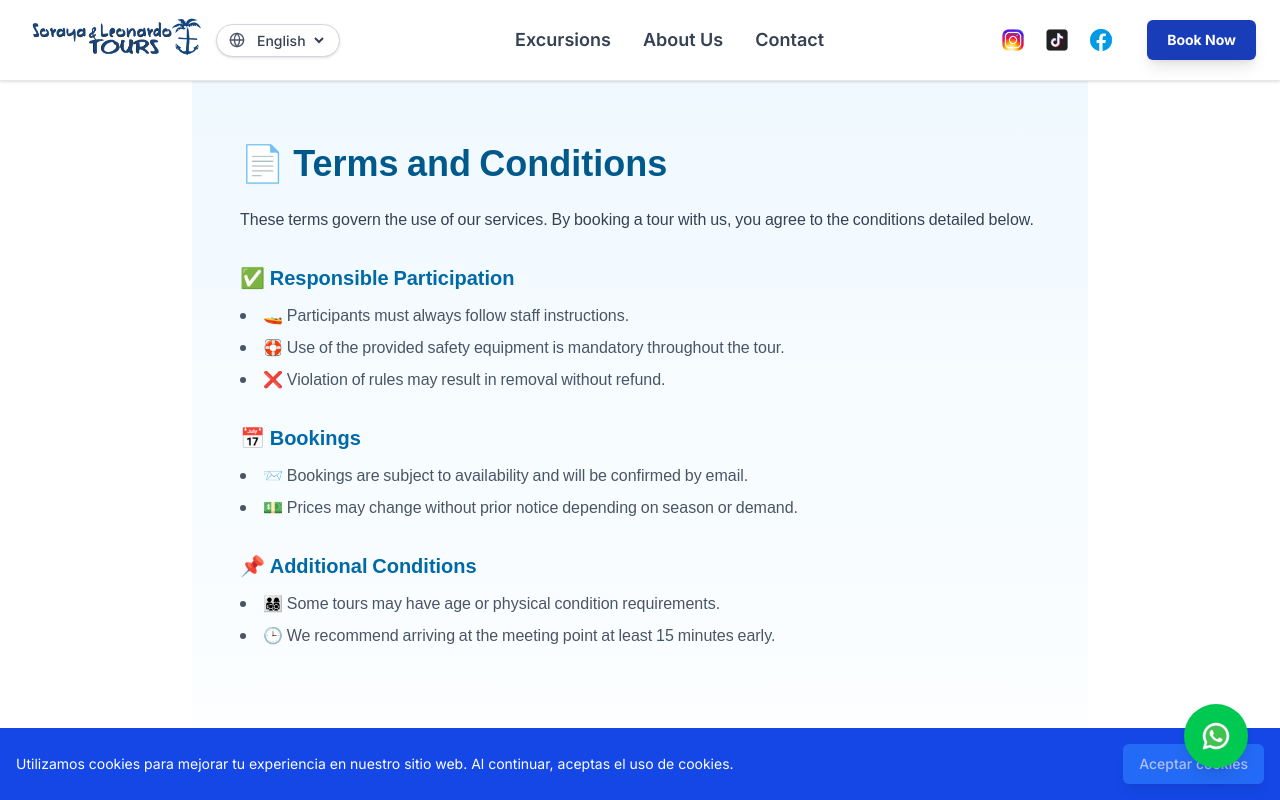
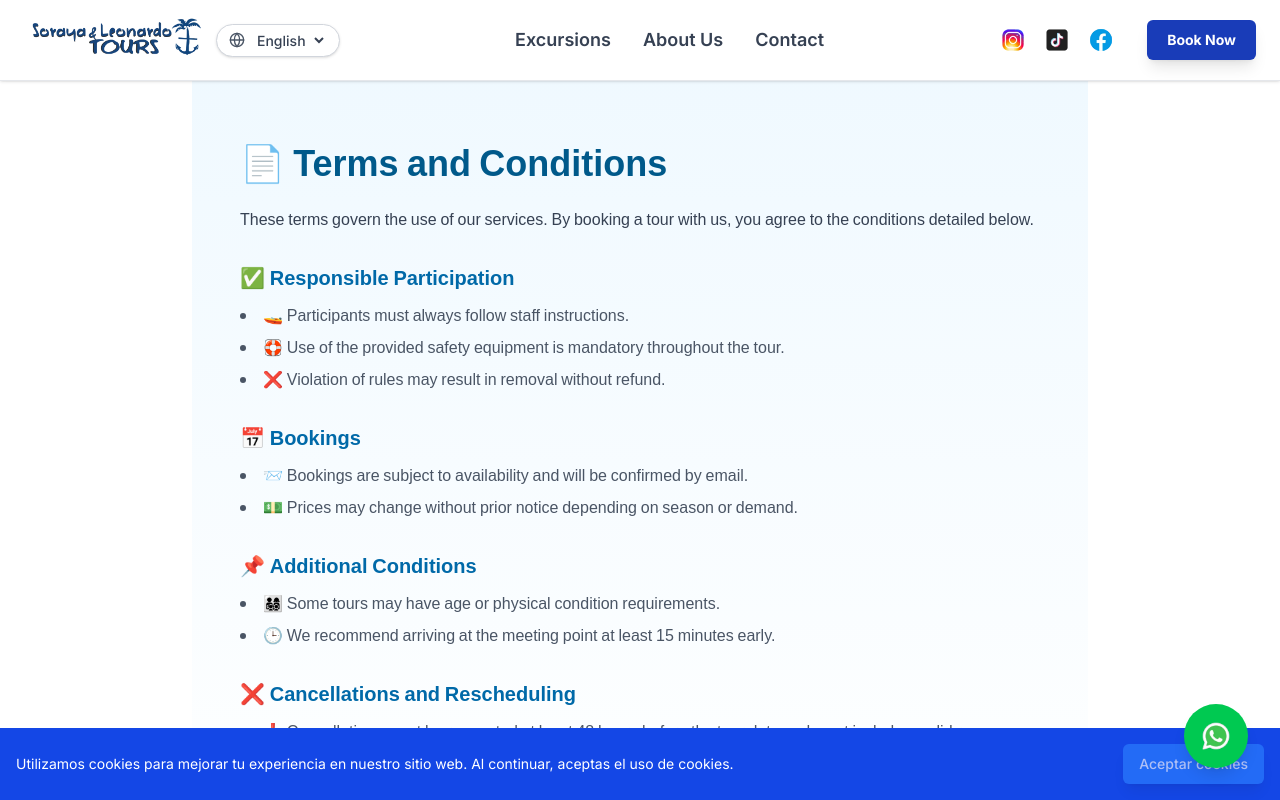
Before and after one commit to ItachiRD26/sorayayleonardotours, a Next.js app: page /en/terms-conditions in a window 1280 px wide. Shown: the top 800 px of the page. Built offline with nearby package versions, Linux system fonts and the light colour scheme.

Commit message:
Update: Adding more terms and conditions

```diff
--- a/src/app/[locale]/terms-conditions/page.tsx
+++ b/src/app/[locale]/terms-conditions/page.tsx
@@ -28,7 +28,7 @@ export default function TermsPage() {
         </ul>
       </section>
 
-      <section>
+      <section className="mb-8">
         <h2 className="text-xl font-semibold text-sky-700 mb-3">{t("additional-title")}</h2>
         <ul className="list-disc list-inside text-gray-600 space-y-2">
           {t.raw("additional-list").map((item: string, idx: number) => (
@@ -36,6 +36,16 @@ export default function TermsPage() {
           ))}
         </ul>
       </section>
+
+  <section>
+  <h2 className="text-xl font-semibold text-sky-700 mb-3">{t("cancellations-title")}</h2>
+  <ul className="list-disc list-inside text-gray-600 space-y-2">
+    {t.raw("cancellations-list").map((item: string, idx: number) => (
+      <li key={idx}>{item}</li>
+    ))}
+  </ul>
+</section>
+
     </div>
   )
 }
--- a/src/messages/en.json
+++ b/src/messages/en.json
@@ -346,7 +346,12 @@
   "additional-list": [
     "👨‍👩‍👧‍👦 Some tours may have age or physical condition requirements.",
     "🕒 We recommend arriving at the meeting point at least 15 minutes early."
-  ]
+  ],
+  "cancellations-title": "❌ Cancellations and Rescheduling",
+  "cancellations-list": [
+  "❗ Cancellations must be requested at least 48 hours before the tour date and must include a valid reason.",
+  "🔄 If these conditions are not met, the reservation will be eligible for  rescheduling to another available date within the same calendar year, subject to availability."
+]
 },
 "PrivacyPolicy": {
   "title": "🔒 Privacy Policy",
--- a/src/messages/es.json
+++ b/src/messages/es.json
@@ -341,7 +341,13 @@
   "additional-list": [
     "👨‍👩‍👧‍👦 Algunos tours pueden tener requisitos de edad o condición física.",
     "🕒 Se recomienda llegar al punto de encuentro con al menos 15 minutos de antelación."
-  ]
+  ],
+  "cancellations-title": "❌ Cancelaciones y Reprogramaciones",
+"cancellations-list": [
+  "❗ Las cancelaciones deben solicitarse con al menos 48 horas de antelación a la fecha del tour e incluir una razón válida.",
+  "🔄 Si no se cumplen estas condiciones, la reserva podrá ser reprogramada  para otra fecha disponible dentro del mismo año calendario, sujeta a disponibilidad."
+]
+
 },
 "PrivacyPolicy": {
   "title": "🔒 Política de Privacidad",
```
